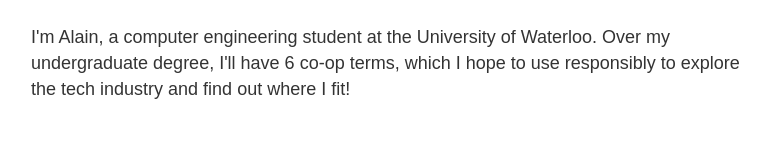
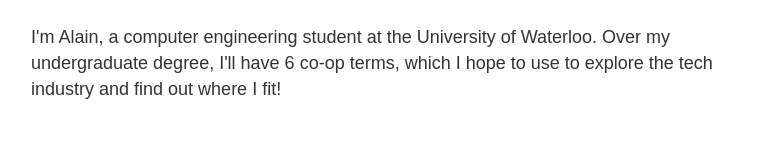
Before and after one commit to alainlou/website, a Gatsby site: page / in a window 1280 px wide. Shown: the part 375-527 px from the top of the page, without its empty margins (252-1022 px from the left). Built offline with nearby package versions, Linux system fonts and the light colour scheme; Gatsby itself is replaced by a stand-in of ours.

Commit message:
haha responsibility

```diff
--- a/src/pages/index.js
+++ b/src/pages/index.js
@@ -8,7 +8,7 @@
         <SEO title="Home"/>
         <h3>Hi!</h3>
         <p>
-            I'm Alain, a computer engineering student at the University of Waterloo. Over my undergraduate degree, I'll have 6 co-op terms, which I hope to use responsibly to explore the tech industry and find out where I fit!
+            I'm Alain, a computer engineering student at the University of Waterloo. Over my undergraduate degree, I'll have 6 co-op terms, which I hope to use to explore the tech industry and find out where I fit!
         </p>
     </Layout>
 );
```
